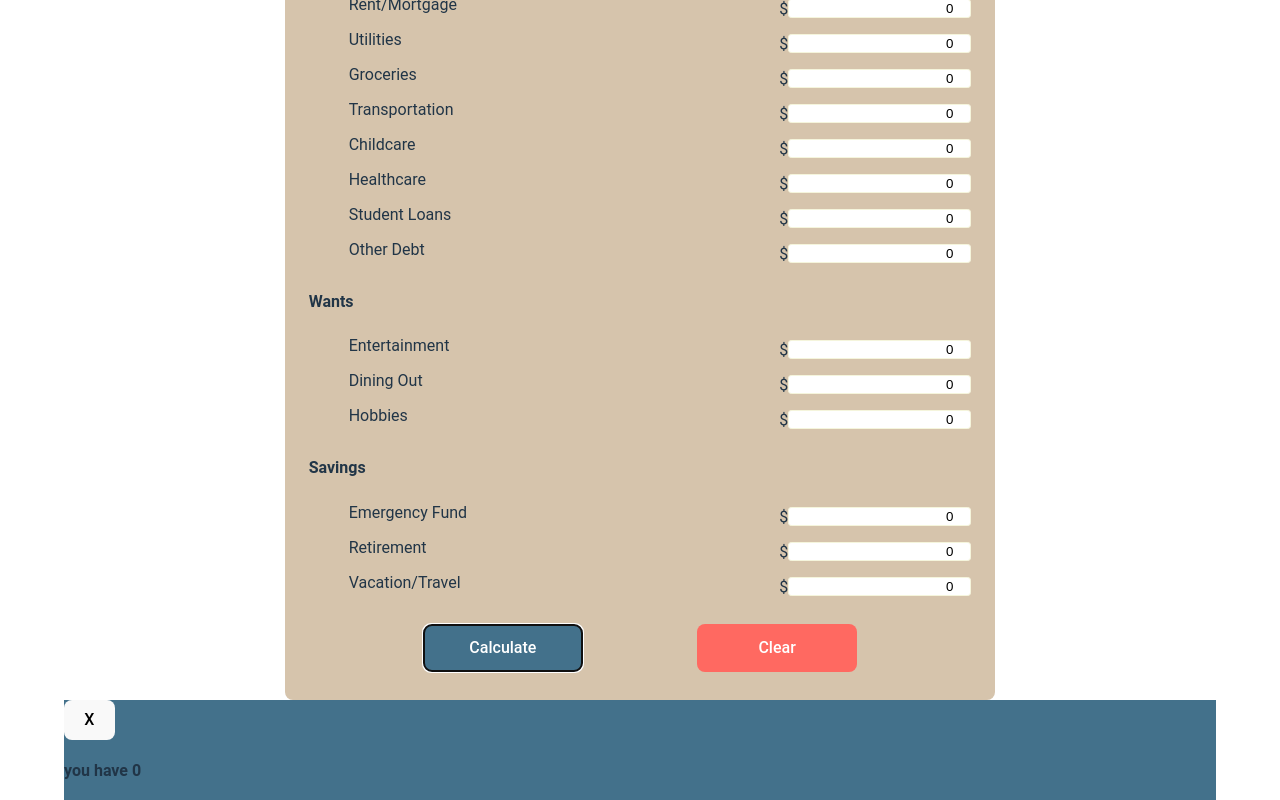
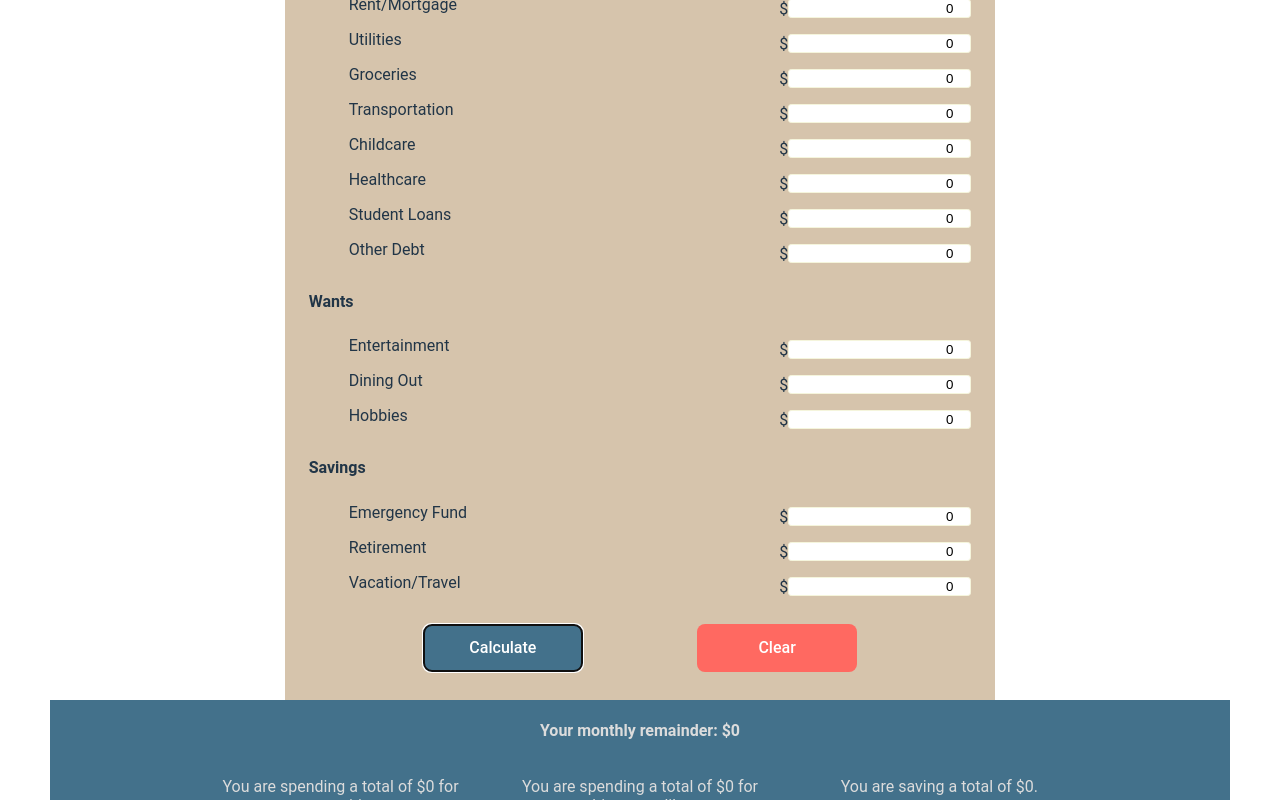
Before and after one commit to doanaminh/build-a-budget, a React (Vite) app in the folder client/: page /budget-calculator in a window 1280 px wide. Both pictures are taken after a click on the button "Calculate". Shown: the part 476-1276 px from the top of the page. Built offline with nearby package versions, Linux system fonts and the light colour scheme; a web font is replaced by a local one.

Commit message:
changed css for budget modal

```diff
--- a/client/src/App.css
+++ b/client/src/App.css
@@ -251,7 +251,8 @@ main p {
 .BudgetCalculator form {
   background-color: #d6c4ac;
   padding: 1.5rem;
-  border-radius: .5rem;
+  border-top-left-radius: .5rem;
+  border-top-right-radius: .5rem;
 }
 .BudgetCalculator ul {
   list-style: none;
--- a/client/src/components/Modal.css
+++ b/client/src/components/Modal.css
@@ -1,6 +1,20 @@
-.modalBody {
+
+.budgetBody {
+    text-align: center;
+    display: flex;
+    flex-direction: column;
+    align-items: center;
+    color: gainsboro;
     border-bottom-left-radius: .5rem;
     border-bottom-right-radius: .5rem;
     background-color: #43718b;
     width: 90%;
+    padding: 0 .9rem;
 }
+.budgetSections {
+    display: flex;
+    justify-content: space-between;
+}
+.budgetSections article {
+    width: 31%;
+}
--- a/client/src/components/Modal.tsx
+++ b/client/src/components/Modal.tsx
@@ -21,16 +21,12 @@ const Modal: React.FC<Props> = ({
 
     return (
         <>
-            <section className="modalBody">
-                <button
-                onClick={() => {
-                    setOpenModal(false);
-                }}
-                >X</button>
-                <section className="modalBreakdown">
-                    <section>
+            <section className="budgetBody">
+                <section className="budgetBreakdown">
+                    <section className="budgetRemainder">
                         <h4>{title}</h4>
                     </section>
+                    <section className="budgetSections">
                         <article>
                             <p>{a1Msg}</p>
                         </article>
@@ -40,7 +36,8 @@ const Modal: React.FC<Props> = ({
                         <article>
                             <p>{a3Msg}</p>
                         </article>
-                    <section>
+                    </section>
+                    <section className="budgetConclusion">
                         <p>{conclusion}</p>
                     </section>
                 </section>
--- a/client/src/pages/BudgetCalculator.tsx
+++ b/client/src/pages/BudgetCalculator.tsx
@@ -1,4 +1,4 @@
-import { useState, useEffect, createElement } from 'react';
+import { useState, useEffect } from 'react';
 import Button from "../components/Button";
 import Modal from '../components/Modal';
 
@@ -32,6 +32,11 @@ export default function() {
          emergencyFund: 0,
          retirementFund: 0,
          vacation: 0,
+
+        // TAGS
+        hasNeeds: false,
+        hasWants: false,
+        hasSavings: false,
 
         // FORMULAS
 
@@ -75,6 +80,17 @@ export default function() {
     let totalWants = budget.entertainment + budget.diningOut + budget.hobbies;
     let totalSavings = budget.emergencyFund + budget.retirementFund + budget.vacation;
     let remainder = monthlyIncome - totalNeeds - totalWants - totalSavings;
+    const conclusionPool = {
+        under: {
+
+        },
+        even: {
+
+        },
+        over: {
+
+        },
+    }
 
     return (
         <>
@@ -365,10 +381,10 @@ export default function() {
                 {modalOpen &&
                 <Modal
                     setOpenModal={setModalOpen}
-                    title={`you have ${remainder}`}
-                    a1Msg='wow'
-                    a2Msg='nice'
-                    a3Msg='awesome'
+                    title={`Your monthly remainder: $${remainder}`}
+                    a1Msg={`You are spending a total of $${totalNeeds} for necessities.`}
+                    a2Msg={`You are spending a total of $${totalWants} for things you like.`}
+                    a3Msg={`You are saving a total of $${totalSavings}.`}
                     conclusion='great job'
                 />}
             </section>
```
Lines whose indentation alone changed are shown as unchanged.
